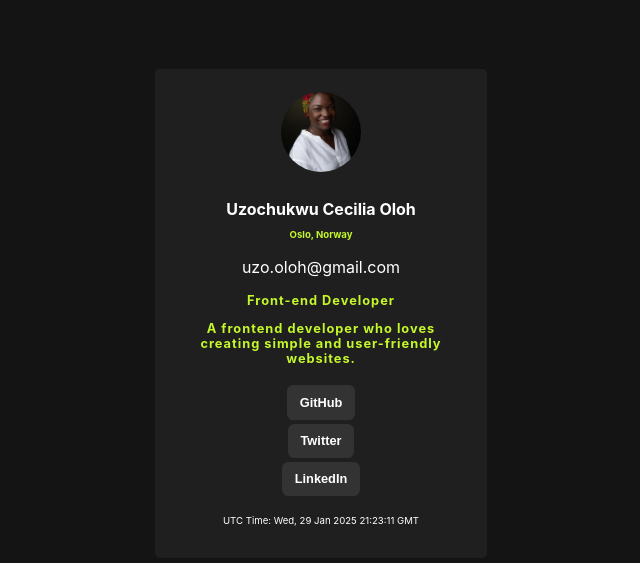
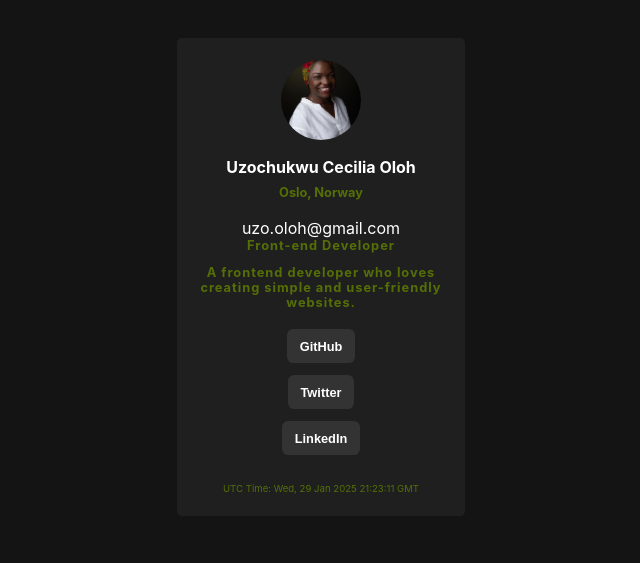
Before and after one commit to Nsebo/responsive--ProfileCard__hng12, a plain HTML site: page index.html in a window 1280 px wide. Shown: the part 123-686 px from the top of the page, without its empty margins (319-959 px from the left). Drawn offline with Linux system fonts and the light colour scheme.

Commit message:
Update style.css

```diff
--- a/css/style.css
+++ b/css/style.css
@@ -1,27 +1,10 @@
-<!DOCTYPE
-  html
-  > <html
-  lang='en'
-  > <head
-  > <meta
-  charset='UTF-8'
-  /
-  > <meta
-  name='viewport'
-  content='width=device-width, initial-scale=1.0'
-  /
-  > <title
-  > Responsive
-  Profile
-  Card</title
-  > <style
-  > * {
+* {
   margin: 0;
   padding: 0;
   box-sizing: border-box;
 }
 :root {
-  --Green: hsl(75, 94%, 57%);
+  --Green: hsl(75, 90%, 23%);
   --White: hsl(0, 0%, 100%);
   --Grey: hsl(0, 0%, 20%);
   --Dark-Grey: hsl(0, 0%, 12%);
@@ -59,7 +42,7 @@ body {
 }
 .location {
   color: var(--Green);
-  font-size: 0.6rem;
+  font-size: 0.8rem;
   margin-bottom: 1.1rem;
   font-weight: bold;
 }
@@ -71,8 +54,8 @@ body {
   color: var(--Green);
 }
 .email {
-  font-size: 0.7rem;
-  margin-bottom: 0.5rem;
+  font-size: 0.9rem;
+  margin-bottom: 1.2rem;
   color: var(--White);
 }
 .short-bio {
@@ -88,10 +71,12 @@ body {
   gap: 0.25rem;
   margin-top: 1.2rem;
 }
+
 .btn {
   background-color: var(--Grey);
   color: var(--White);
   padding: 0.6rem 0.8rem;
+  margin-bottom: 0.5rem;
   border: none;
   border-radius: 0.4rem;
   font-weight: bold;
@@ -103,7 +88,7 @@ body {
 }
 .time {
   font-size: 0.6rem;
-  color: white;
+  color: var(--Green);
   margin-top: 1.2rem;
 }
 @media only screen and (max-width: 375px) {
```
